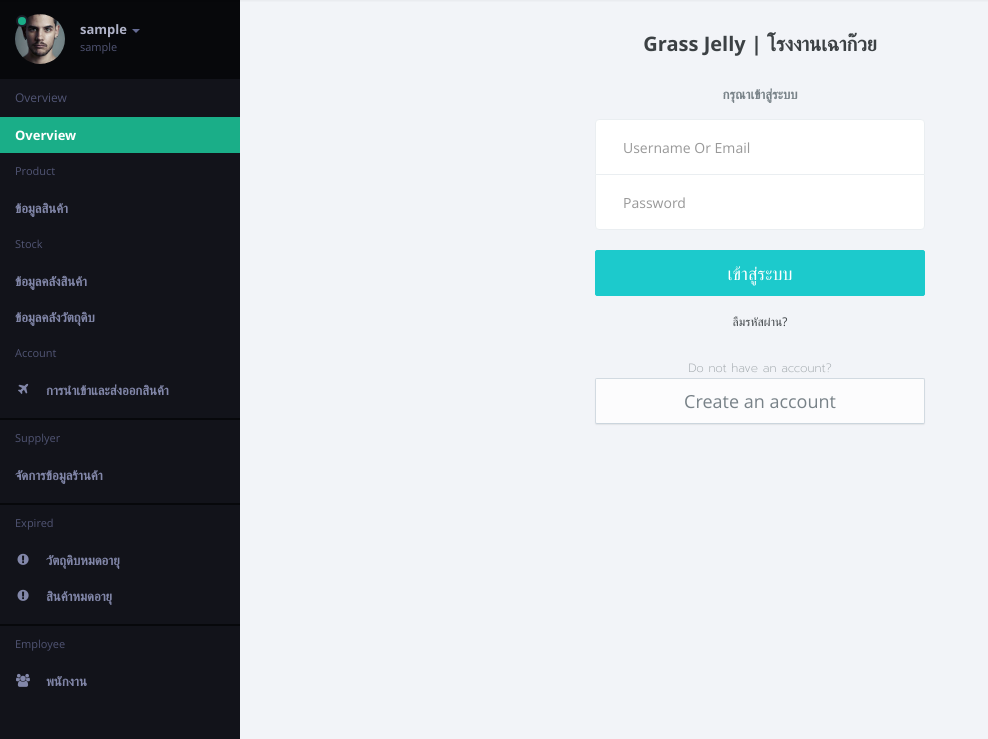
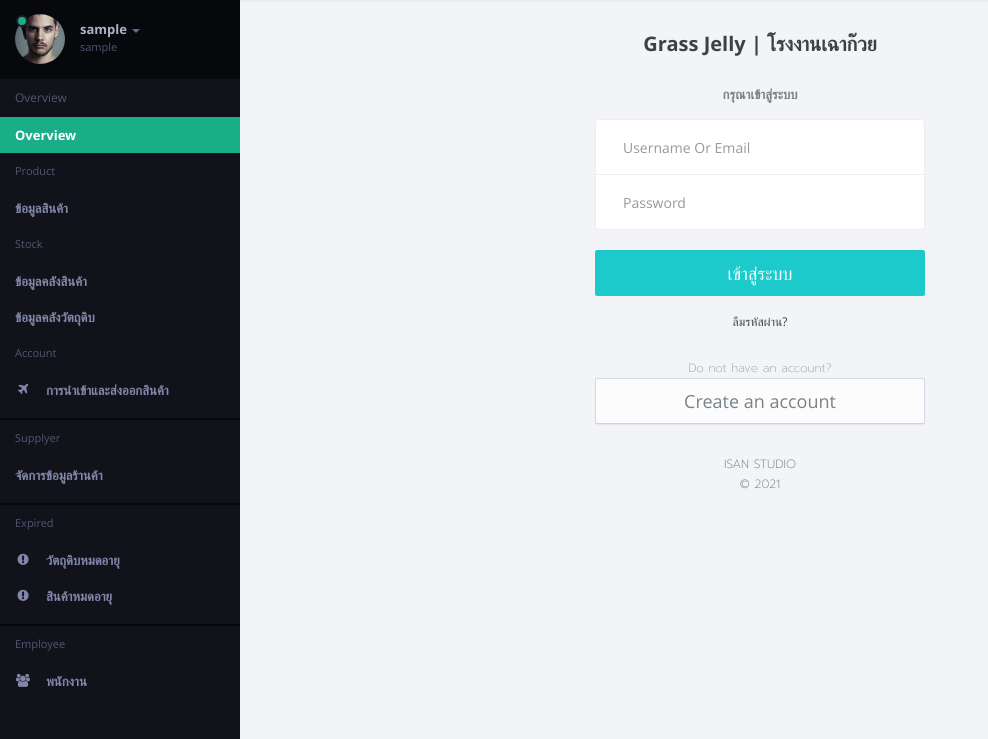
Before and after one commit to 2ManDown/GrassJelly, a CodeIgniter app: page /GrassJelly/index.php/user/user_login in a window 1280 px wide. Shown: the part 61-800 px from the top of the page, without its empty margins (0-988 px from the left). Run offline with CodeIgniter, Linux system fonts and the light colour scheme; the visitor is signed in with stand-in values (Sample User, id 1); style sheets or scripts are compiled from the project's sources; some libraries are stand-ins or nearby versions.

Commit message:
footer login

```diff
--- a/application/views/user/user_login.php
+++ b/application/views/user/user_login.php
@@ -62,6 +62,14 @@
                 <?php form_close() ?>
             </section>
         </div>
+
+        <footer id="footer">
+    <div class="text-center padder">
+      <p>
+        <small>ISAN STUDIO<br>&copy; 2021</small>
+      </p>
+    </div>
+  </footer>
     </section>
 
 
```
